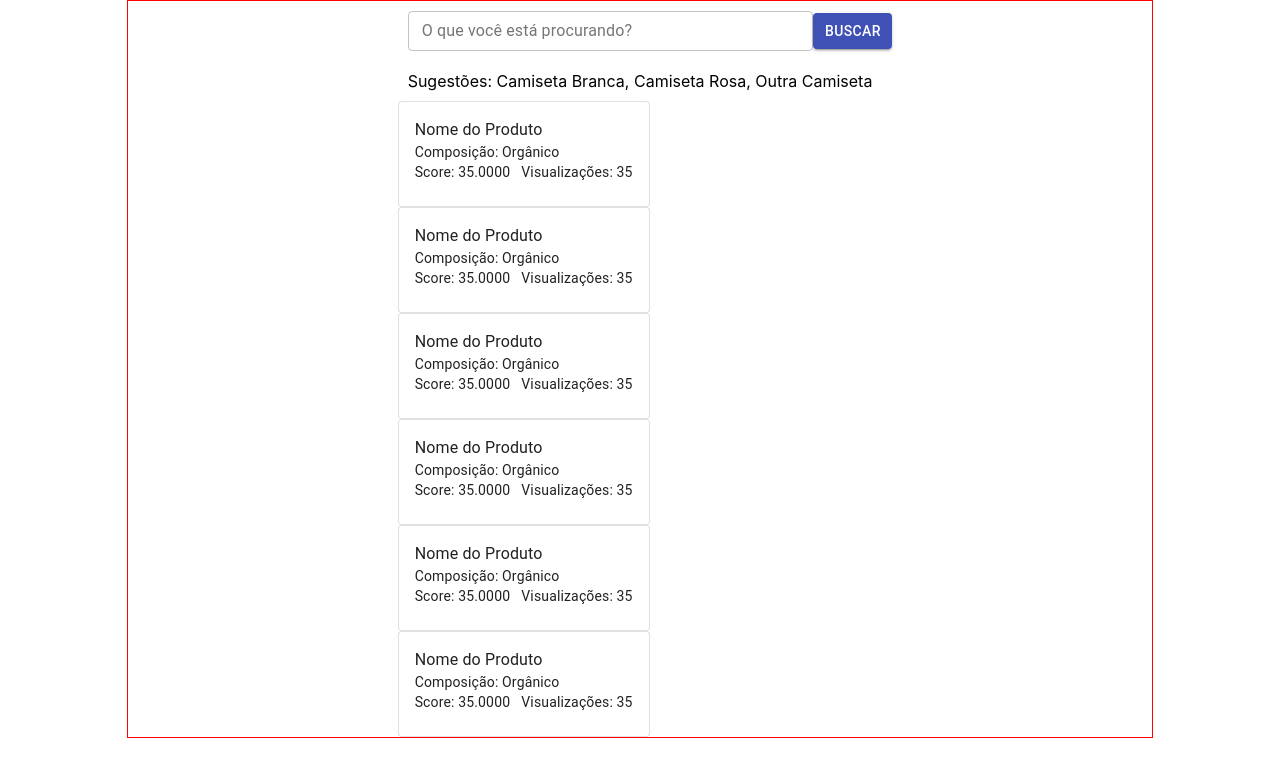
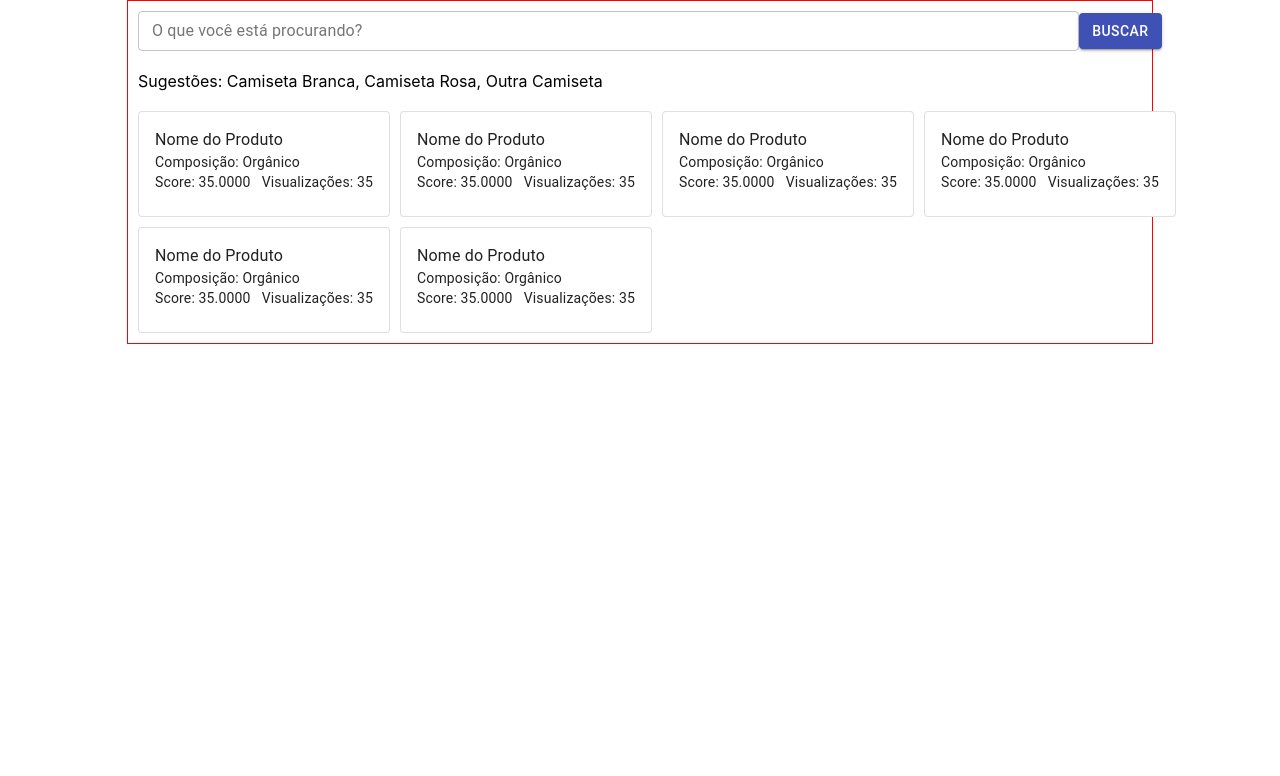
Before and after one commit to Biancasleonardo/desafio_Calindra, a React (Create React App) app in the folder desafio1/: page / in a window 1280 px wide. Shown: the top 776 px of the page. Built offline with nearby package versions, Linux system fonts and the light colour scheme.

Commit message:
adjusting homePage

```diff
--- a/desafio1/src/AppStyle.js
+++ b/desafio1/src/AppStyle.js
@@ -6,5 +6,4 @@ export const AppContainer = styled.div`
     flex-direction: column;
     align-items: center;
     margin: 0 auto;
-    border: 1px red solid;
 `
--- a/desafio1/src/pages/HomePage/HomePage.js
+++ b/desafio1/src/pages/HomePage/HomePage.js
@@ -2,19 +2,22 @@ import React from 'react';
 import ProductsCard from '../../components/ProductsCard/ProductsCard';
 import Search from '../../components/Search/Search';
 import Suggestions from '../../components/Suggestions/Suggestions';
+import { ContainerBody, ContainerCards } from './style';
 
 const HomePage = () => {
     return (
-        <div>
+        <ContainerBody>
             <Search />
             <Suggestions />
+            <ContainerCards>
                 <ProductsCard />
                 <ProductsCard />
                 <ProductsCard />
                 <ProductsCard />
                 <ProductsCard />
                 <ProductsCard />
-        </div>
+            </ContainerCards>
+        </ContainerBody>
     );
 };
 
--- a/desafio1/src/pages/HomePage/style.js
+++ b/desafio1/src/pages/HomePage/style.js
@@ -0,0 +1,15 @@
+import styled from "styled-components";
+
+export const ContainerBody = styled.body`
+    width: 100%;
+    border: 1px red solid;
+`
+
+export const ContainerCards = styled.div`
+    display: grid;
+    grid-template-columns: repeat(4, 1fr);
+    gap: 10px;
+    justify-items: center;
+    padding: 10px;
+    width: 100%;
+`
```
Lines whose indentation alone changed are shown as unchanged.
